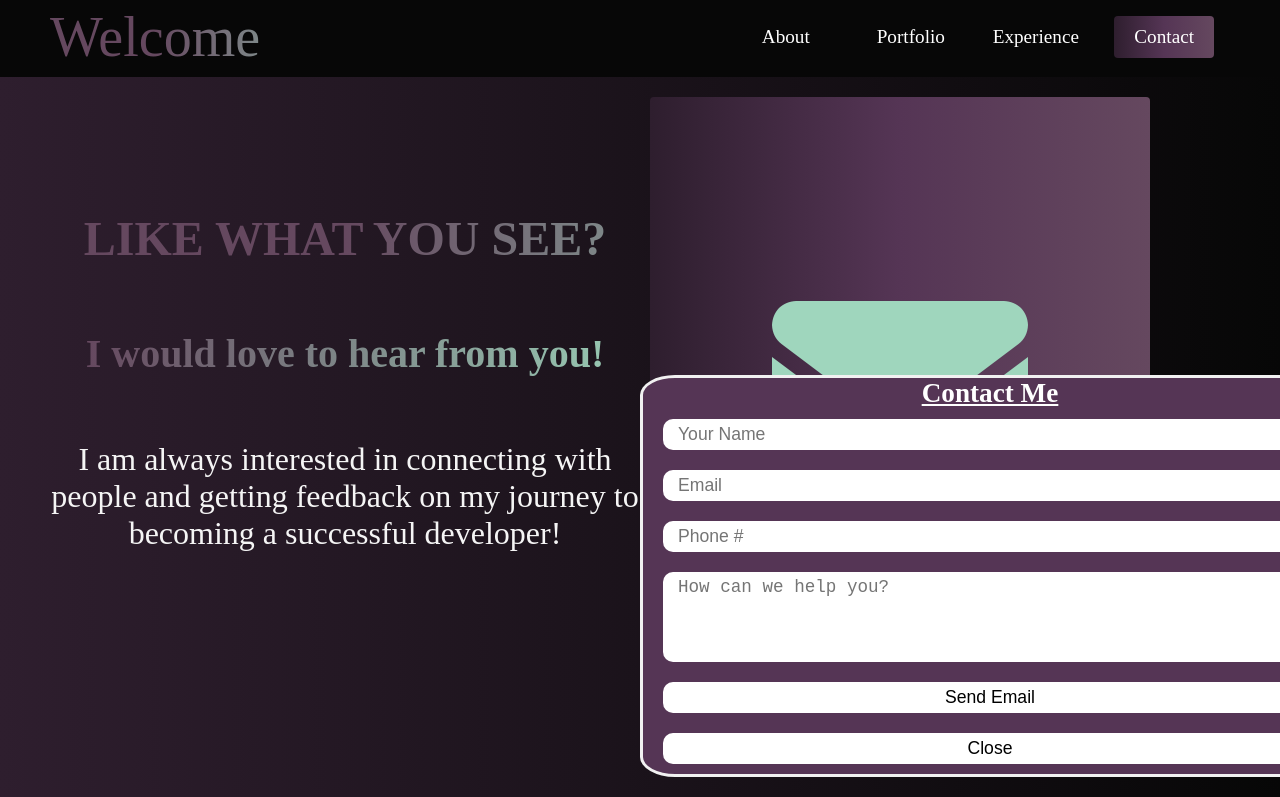
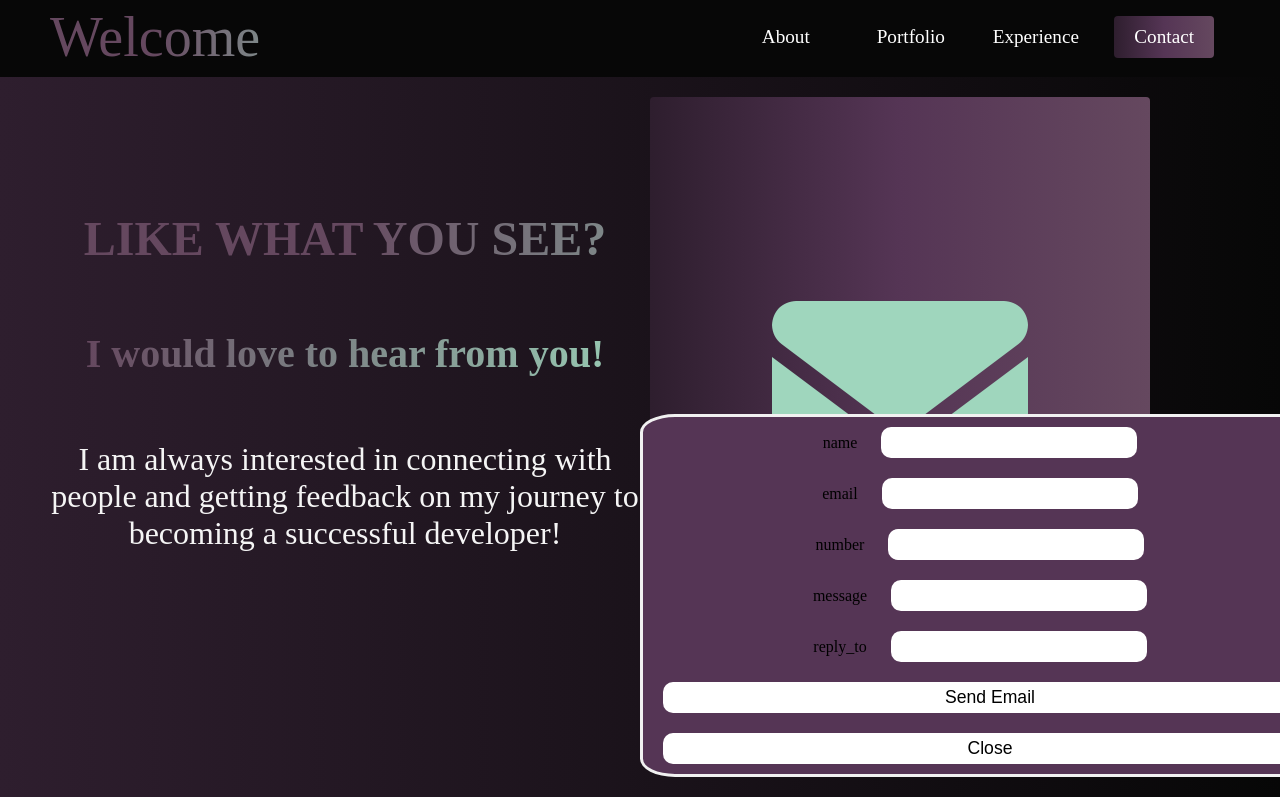
Before and after one commit to Shanehortonm/Resume2023, a plain HTML site: page index.html in a window 1280 px wide. Both pictures are taken after a click on the icon 900 px from the left and 6112 px from the top of the page. Shown: the part 5715-6512 px from the top of the page. Drawn offline with nearby package versions, Linux system fonts and the light colour scheme.

Commit message:
troubleshooting email

```diff
--- a/app.js
+++ b/app.js
@@ -52,23 +52,23 @@ Email link to Email.js
 ==================================================
 */
 
-let sendBtn = document.getElementById('sendBtn');
-const form = document.getElementById('form');
+const btn = document.getElementById('emailBtn');
 
-sendBtn.addEventListener('click', function(e) {
-	e.preventDefault();
+document.getElementById('form')
+ .addEventListener('submit', function(event) {
+   event.preventDefault();
 
-	sendBtn.value = 'Sending...';
+   btn.value = 'Sending...';
 
-	const serviceID = 'default_service';
-  const templateID = 'template_94od5g2';
+   const serviceID = 'default_service';
+   const templateID = 'template_wzdhgd4';
 
-  emailjs.sendForm(serviceID, templateID, form)
+   emailjs.sendForm(serviceID, templateID, this)
     .then(() => {
-      sendBtn.value = 'Send Email';
+      btn.value = 'Send Email';
       alert('Sent!');
     }, (err) => {
-      sendBtn.value = 'Send Email';
+      btn.value = 'Send Email';
       alert(JSON.stringify(err));
     });
-})
+});
--- a/index.html
+++ b/index.html
@@ -1,3 +1,5 @@
+<!-- @format -->
+
 <!DOCTYPE html>
 <html lang="en">
 	<head>
@@ -208,42 +210,35 @@
 						<i class="fa-solid fa-envelope" onclick="openForm()"></i>
 					</div>
 					<div class="form-popup" id="myForm">
-						<form>
-							<h3>Contact Me</h3>
-							<input
-								type="name"
-								id="name"
-								name="name"
-								placeholder="Your Name"
-								required
-							/>
-							<input
-								type="text"
-								id="email"
-								name="email"
-								placeholder="Email"
-								required
-							/>
-							<input
-								type="text"
-								id="number"
-								name="number"
-								placeholder="Phone #"
-								required
-							/>
-							<textarea
-								id="message"
-								name="message"
-								rows="4"
-								placeholder="How can we help you?"
-							></textarea>
-							<input type="submit" value="Send Email"  id="sendBtn" />
-							<button type="button" class="btn-cancel" onclick="closeForm()">Close</button>
+						<form id="form">
+							<div class="field">
+								<label for="name">name</label>
+								<input type="text" name="name" id="name" />
+							</div>
+							<div class="field">
+								<label for="email">email</label>
+								<input type="text" name="email" id="email" />
+							</div>
+							<div class="field">
+								<label for="number">number</label>
+								<input type="text" name="number" id="number" />
+							</div>
+							<div class="field">
+								<label for="message">message</label>
+								<input type="text" name="message" id="message" />
+							</div>
+							<div class="field">
+								<label for="reply_to">reply_to</label>
+								<input type="text" name="reply_to" id="reply_to" />
+							</div>
+
+							<input type="submit" id="emailBtn" value="Send Email" />
+							<button type="button" class="btn-cancel" onclick="closeForm()">
+								Close
+							</button>
 						</form>
 					</div>
 				</div>
-			</div>
-
 			</div>
 		</section>
 
@@ -290,11 +285,13 @@
 		</section>
 
 		<script src="/app.js"></script>
-		<script type="text/javascript"
-  src="https://cdn.jsdelivr.net/npm/@emailjs/browser@3/dist/email.min.js"></script>
+		<script
+			type="text/javascript"
+			src="https://cdn.jsdelivr.net/npm/@emailjs/browser@3/dist/email.min.js"
+		></script>
 
-<script type="text/javascript">
-  emailjs.init('OP9s9s4CNaoyWMibg')
-</script>
+		<script type="text/javascript">
+			emailjs.init("OP9s9s4CNaoyWMibg");
+		</script>
 	</body>
 </html>
```
